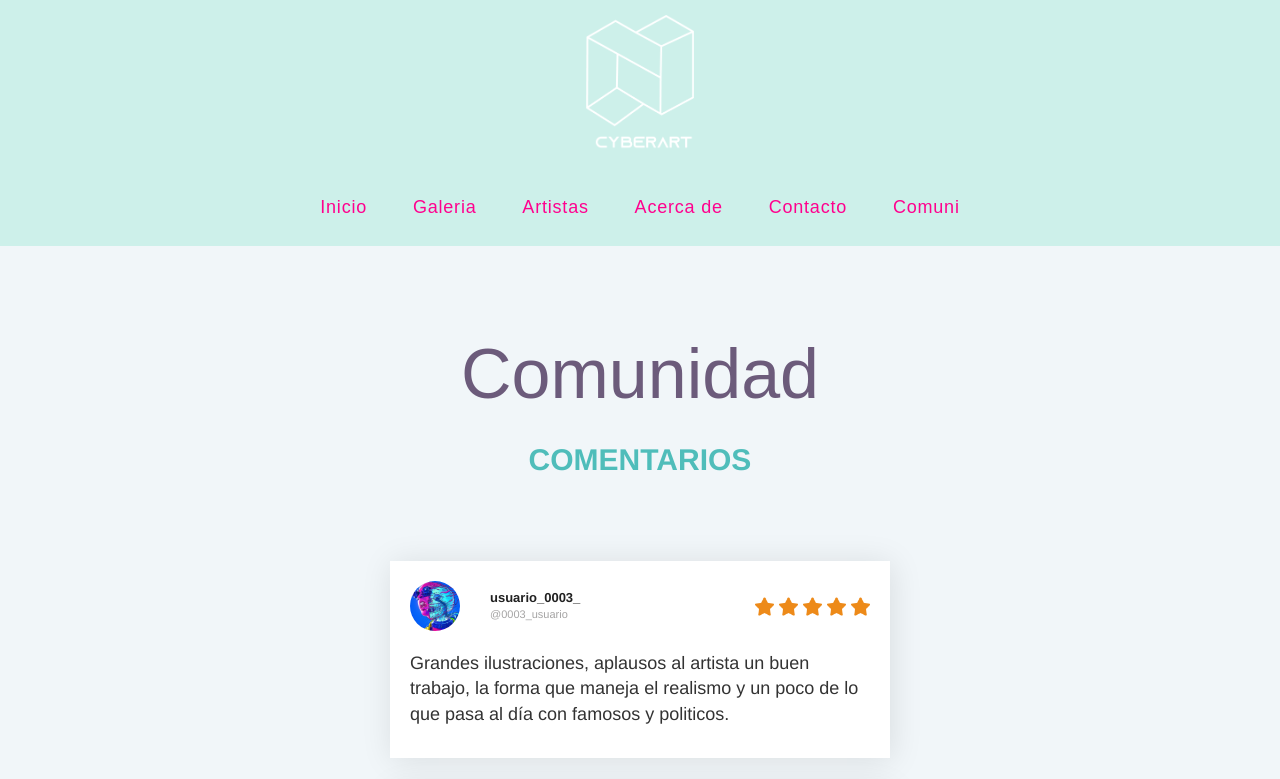
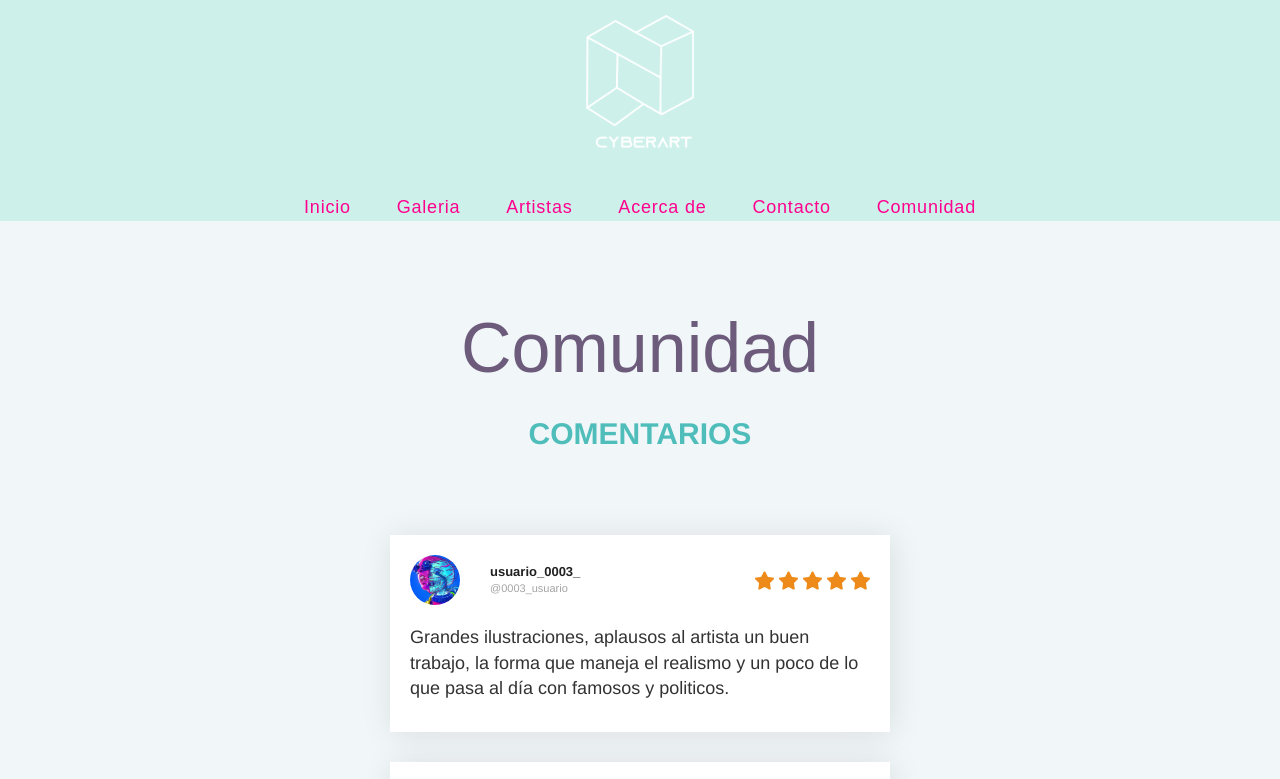
Before and after one commit to Sawyer025/cyberart, a plain HTML site: page comunidad.html in a window 1280 px wide. Shown: the top 779 px of the page. Drawn offline with nearby package versions, Linux system fonts and the light colour scheme; a web font is replaced by a local one.

Commit message:
Update comunidad.html

```diff
--- a/comunidad.html
+++ b/comunidad.html
@@ -45,7 +45,7 @@
     <a id="logo" href="artistas.html">Artistas</a>
     <a id="logo" href="acerca de.html">Acerca de</a>
     <a id="logo" href="contacto.html">Contacto</a>
-    <a id="logo" href="comunidad.html">Comuni
+    <a id="logo" href="comunidad.html">Comunidad</a>
   </nav>
 
 </header>
```
